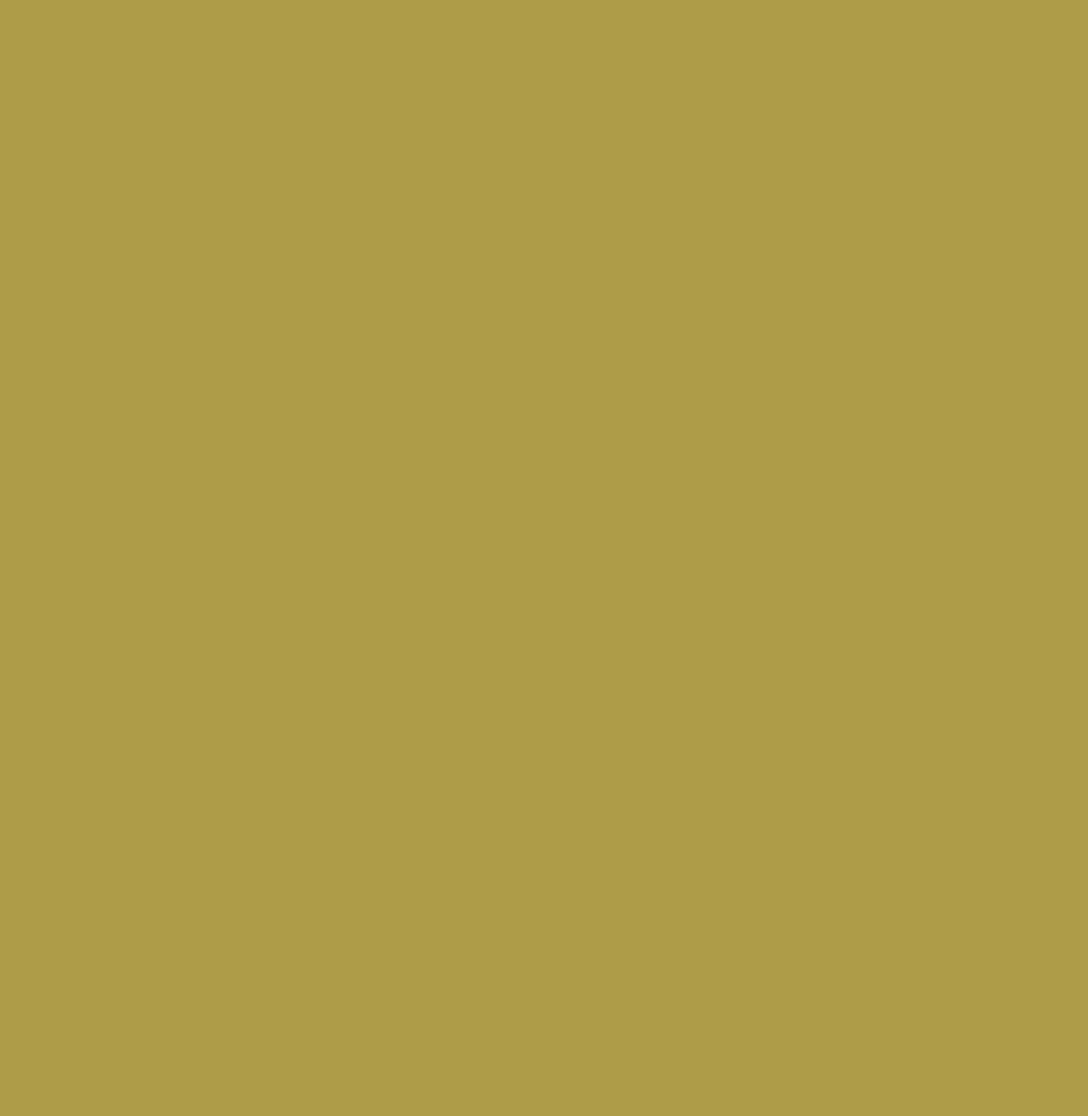
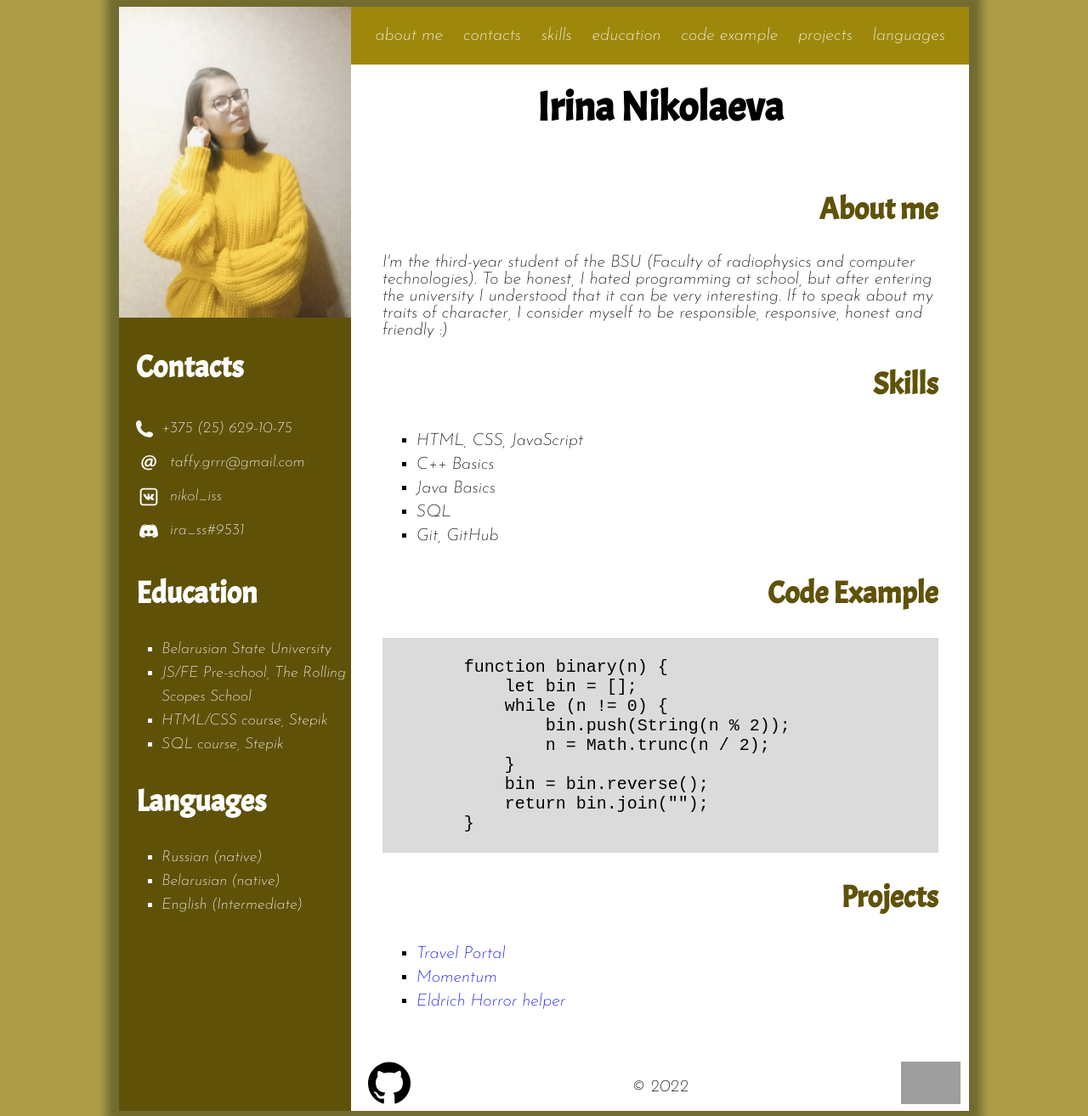
Before and after one commit to IrinaNikolaeva0208/rsschool-cv, a plain HTML site: page index.html in a window 1280 px wide. Shown: the whole page at 85% size. Before the commit the page ends 800 px from the top, so only its background shows below. Drawn offline with Linux system fonts and the light colour scheme; grey boxes are pictures that could not be loaded.

Commit message:
feat: add design

```diff
--- a/index.html
+++ b/index.html
@@ -11,8 +11,86 @@
     <link rel="preconnect" href="https://fonts.googleapis.com">
     <link rel="preconnect" href="https://fonts.gstatic.com" crossorigin>
     <link href="https://fonts.googleapis.com/css2?family=Acme&display=swap" rel="stylesheet">
+    <link rel="icon" href="assets/favicon.ico" type="image/x-icon">
     <title>CV</title>
 </head>
 <body>
+    <main>
+        <div class="lside">
+            <img src="assets/img/me.jpg" alt="Irina Nikolaeva">
+            <h2 id="cont">Contacts</h2>
+            <ul class="cont">
+                <li><img src="assets/svg/phone-call-auricular-symbol-in-black_icon-icons.com_56483.svg" alt="phone">+375 (25) 629-10-75</li>
+                <li><img src="assets/svg/iconfinder-email-4661594_122466.svg"  alt="email">taffy.grrr@gmail.com</li>
+                <li><img src="assets/svg/Vk.com_icon-icons.com_55781.svg"  alt="vk">nikol_iss</li>
+                <li><img src="assets/svg/discord_icon_130958.svg"  alt="discord">ira_ss#9531</li>
+            </ul>
+            <h2 id="edu">Education</h2>
+            <ul>
+                <li>Belarusian State University</li>
+                <li>JS/FE Pre-school, The Rolling Scopes School</li>
+                <li>HTML/CSS course, Stepik</li>
+                <li>SQL course, Stepik</li>
+            </ul>
+            <h2 id="lang">Languages</h2>
+                <ul>
+                    <li>Russian (native)</li>
+                    <li>Belarusian (native)</li>
+                    <li>English (Intermediate)</li>
+                </ul>
+        </div>
+        <div class="rside">
+            <header>
+                <nav>
+                    <ul>
+                        <li><a href="#about">about me</a></li>
+                        <li><a href="#cont">contacts</a></li>
+                        <li><a href="#skill">skills</a></li>
+                        <li><a href="#edu">education</a></li>
+                        <li><a href="#code">code example</a></li>
+                        <li><a href="#proj">projects</a></li>
+                        <li><a href="#lang">languages</a></li>
+                    </ul>
+                </nav>
+            </header>
+            <h1>Irina Nikolaeva</h1>
+            <div class="info">
+                <h2 id="about">About me</h2>
+                <span>I'm the third-year student of the BSU (Faculty of radiophysics and computer technologies). To be honest, I hated programming at school, but after entering the university I understood that it can be very interesting. If to speak about my traits of character, I consider myself to be responsible, responsive, honest and friendly :)</span>
+                <h2 id="skill">Skills</h2>
+                <ul>
+                    <li>HTML, CSS, JavaScript</li>
+                    <li>C++ Basics</li>
+                    <li>Java Basics</li>
+                    <li>SQL</li>
+                    <li>Git, GitHub</li>
+                </ul>
+                <h2 id="code">Code Example</h2>
+                <pre>
+    <code>
+        function binary(n) {
+            let bin = [];
+            while (n != 0) {
+                bin.push(String(n % 2));
+                n = Math.trunc(n / 2);
+            }
+            bin = bin.reverse();
+            return bin.join("");
+        }</code>
+                    </pre>
+                <h2 id="proj">Projects</h2>
+                <ul>
+                    <li><a href="https://rolling-scopes-school.github.io/irinanikolaeva0208-JSFEPRESCHOOL2022Q2/travel/">Travel Portal</a></li>
+                    <li><a href="https://rolling-scopes-school.github.io/irinanikolaeva0208-JSFEPRESCHOOL2022Q2/momentum">Momentum</a></li>
+                    <li><a href="https://irinanikolaeva0208.github.io/eldritch-codejam/">Eldrich Horror helper</a></li>
+                </ul>
+            </div>
+            <footer>
+                <a href="https://github.com/IrinaNikolaeva0208"><img src="assets/svg/github-logo_icon-icons.com_73546.svg" alt="GitHub"></a>
+                <p>© 2022 </p>
+                <a id="course" href="https://rs.school/js/"><img src="https://rs.school/images/rs_school_js.svg" alt="rsschool"></a>
+            </footer>
+        </div>
+    </main>
 </body>
 </html>
```
